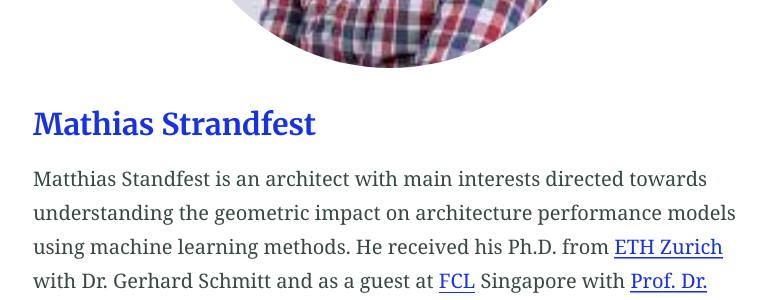
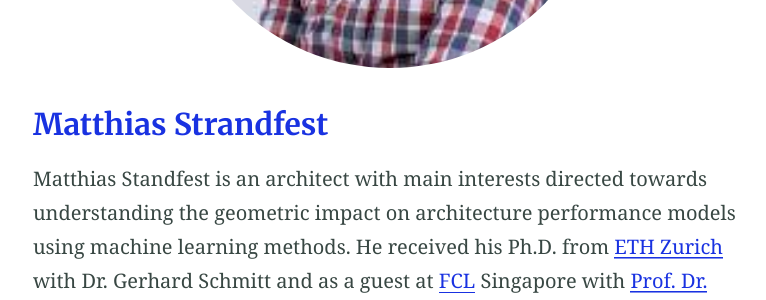
Before and after one commit to cvaad-workshop/cvaad-workshop.github.io, a Jekyll site: the page built from schedule.md, in a window 1280 px wide and 900 px high, scrolled down 1249 px. Shown: the part 155-455 px from the top of the window, without its empty margins (250-1016 px from the left). Built offline with Jekyll 4.4.1, drawn with Linux system fonts in a browser that asks for light colours.

Commit message:
noah, matthias to keynotes

```diff
--- a/schedule.md
+++ b/schedule.md
@@ -16,7 +16,7 @@ Dr. Noah Snavely is an associate professor in the [Computer Science Department](
       <img class="rounded-large" src="../assets/images/noah-photo.jpeg" alt="noah-snavely">
 </div>
 
-### [Mathias Strandfest](https://standfest.science/)
+### [Matthias Strandfest](https://standfest.science/)
 
 Matthias Standfest is an architect with main interests directed towards understanding the geometric impact on architecture performance models using machine learning methods. He received his Ph.D. from [ETH Zurich](https://ethz.ch/en.html) with Dr. Gerhard Schmitt and as a guest at [FCL](https://fcl.ethz.ch/) Singapore with [Prof. Dr. Ludger Hovestadt](https://ethz.ch/en/the-eth-zurich/organisation/who-is-who/arch/details.OTYyMTY=.TGlzdC8xOTA1LC0xMzE3NTA2NzE5.html), he has balanced method development for mesh-based deep learning techniques with the application of these tools to predict urban simulation results in real-time. He is the curator of [Swiss Dwellings](https://zenodo.org/record/7070952) — the World's largest dataset of apartment models including aggregated geolocation-based simulation results covering viewshed, natural light, traffic noise, centrality, and geometric analysis.
 
```
